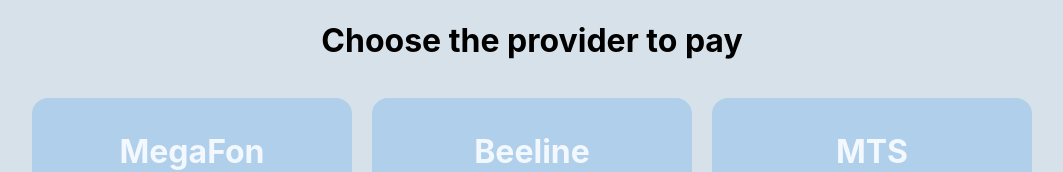
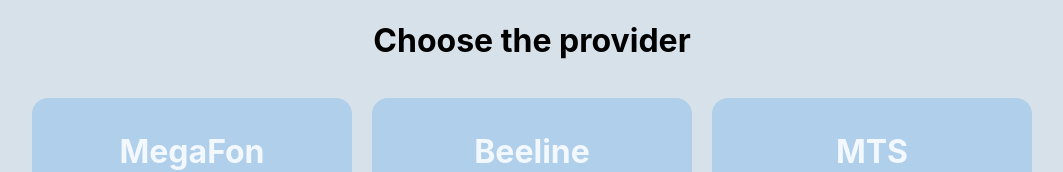
Before and after one commit to trubitsynandrey/braveFrontTest, a Next.js app: page / in a window 1280 px wide. Shown: the top 172 px of the page, without its empty margins (108-1171 px from the left). Built offline with nearby package versions, Linux system fonts and the light colour scheme.

Commit message:
init Link

```diff
--- a/pages/index.js
+++ b/pages/index.js
@@ -55,7 +55,7 @@
       <Head>
         <title>Mobile Providers</title>
       </Head>
-      <h1>Choose the provider to pay</h1>
+      <h1>Choose the provider</h1>
       <ProvidersList providers={providerState} />
       <Buttonshow onClick={showMore}>
       {!showContent? 'Show me more' : 'Hide these'}
```
